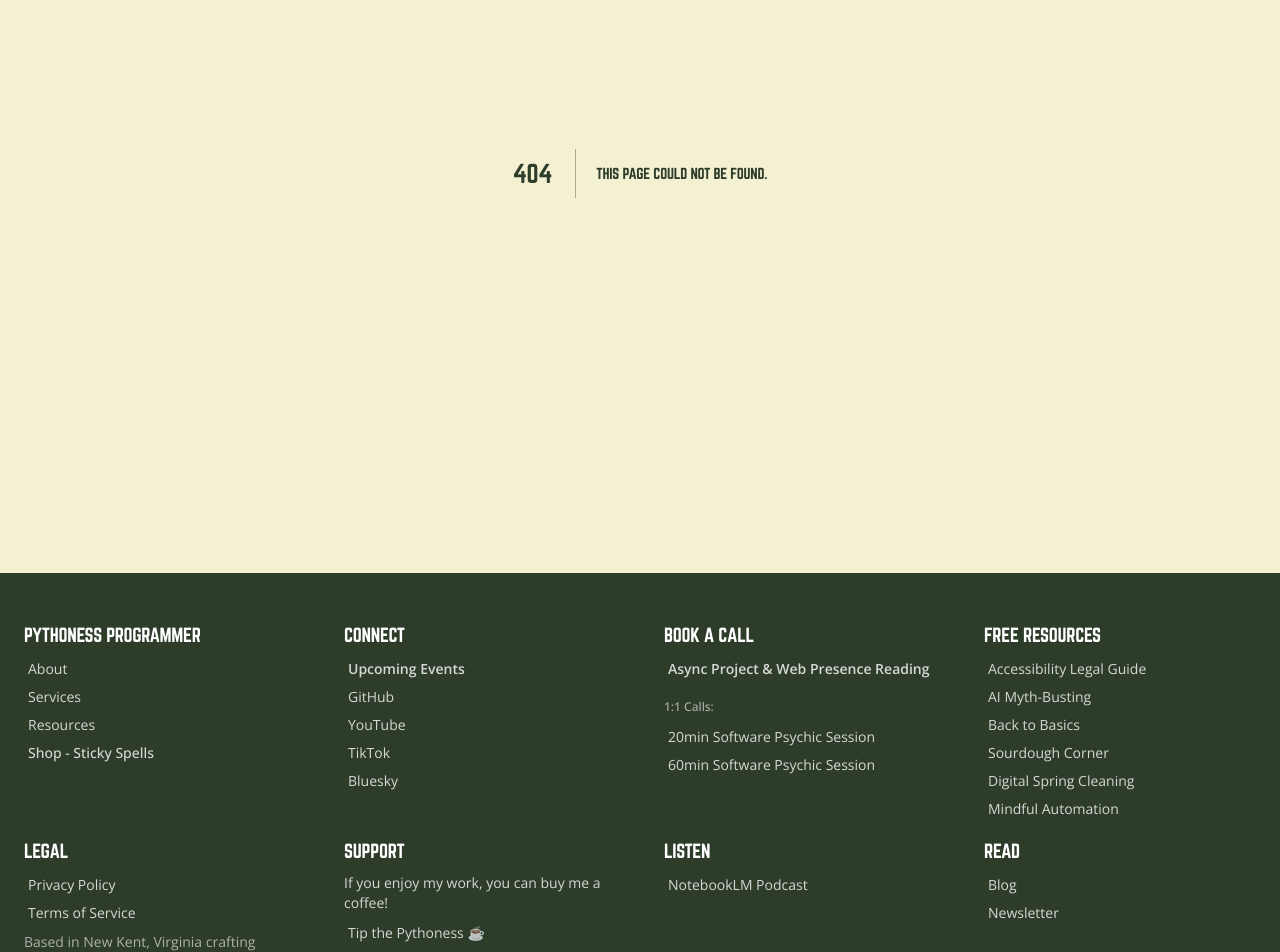
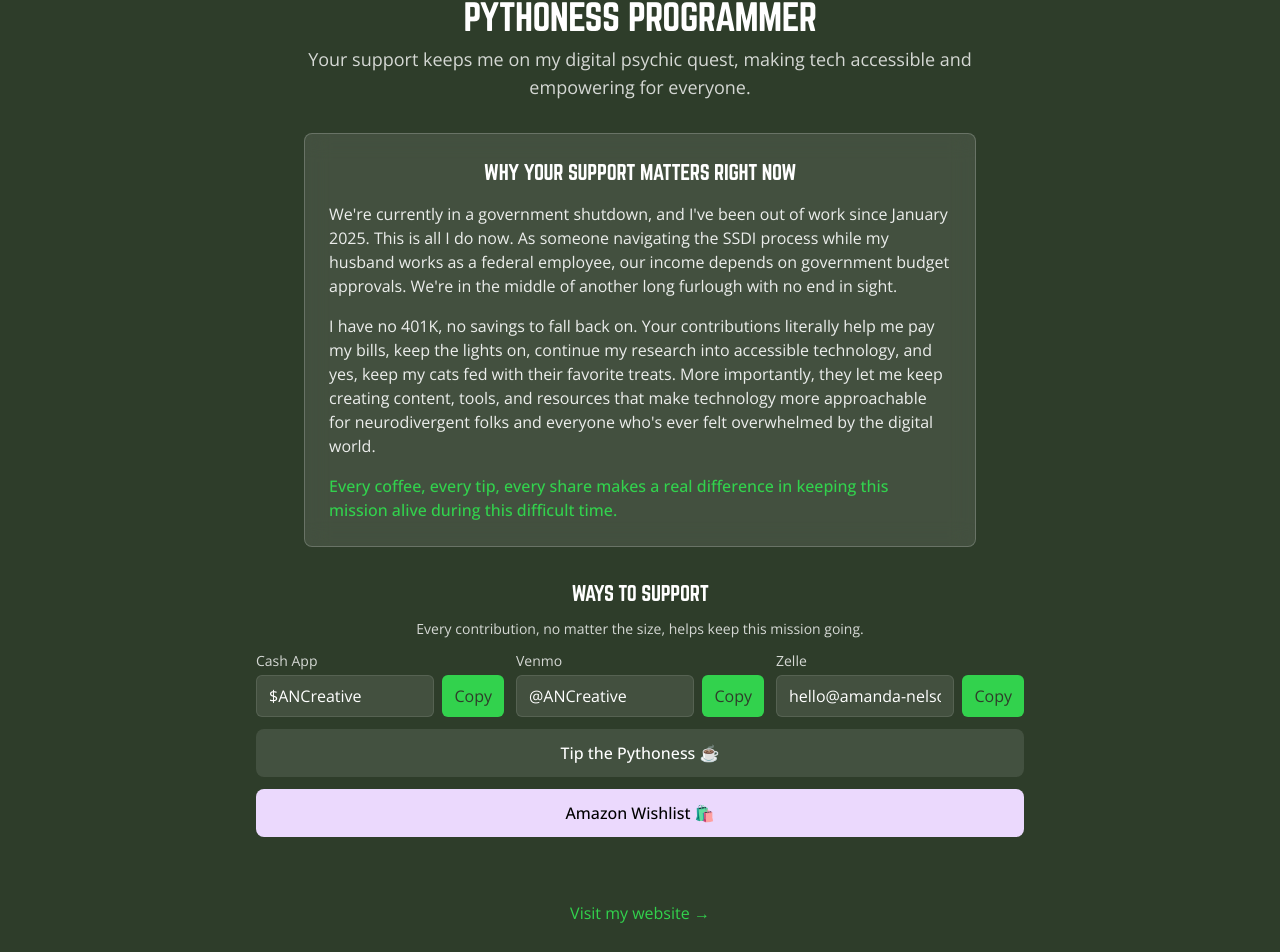
Before and after one commit to devandapaige/pythoness-programmer, a Next.js app: page /support in a window 1280 px wide. Before the commit this address had no page. Shown: the part 307-1259 px from the top of the page. Built offline with nearby package versions, Linux system fonts and the light colour scheme.

Commit message:
link page and footer updated
government shutdown mode

```diff
--- a/next.config.js
+++ b/next.config.js
@@ -3,6 +3,7 @@ const nextConfig = {
   output: 'export',
   reactStrictMode: true,
   images: {
+    unoptimized: true,
     remotePatterns: [
       {
         protocol: 'https',
--- /dev/null
+++ b/src/app/booknow/page.tsx
@@ -0,0 +1,31 @@
+'use client'
+
+import { useEffect } from 'react'
+import { useRouter } from 'next/navigation'
+
+export default function BookNowRedirect() {
+  const router = useRouter()
+
+  useEffect(() => {
+    // Redirect to Cal.com booking page
+    window.location.href = 'https://cal.com/pythoness'
+  }, [])
+
+  return (
+    <div className="min-h-screen bg-brand-green-dark text-white flex items-center justify-center">
+      <div className="text-center">
+        <h1 className="font-display text-2xl text-white mb-4">Redirecting to booking...</h1>
+        <p className="text-white/80 mb-6">
+          If you're not automatically redirected,
+          <a
+            href="https://cal.com/pythoness"
+            className="text-brand-green-accent hover:text-white underline ml-1"
+          >
+            click here
+          </a>
+        </p>
+        <div className="animate-spin rounded-full h-8 w-8 border-b-2 border-brand-green-accent mx-auto"></div>
+      </div>
+    </div>
+  )
+}
--- a/src/app/links/page.tsx
+++ b/src/app/links/page.tsx
@@ -101,6 +101,11 @@ const supportLinks: LinkItem[] = [
     name: 'Tip the Pythoness ☕',
     url: 'https://buy.stripe.com/eVaeWq6303RIejK28g',
     color: 'bg-white/10 hover:bg-white/20'
+  },
+  {
+    name: 'Amazon Wishlist 🛍️',
+    url: 'https://www.amazon.com/hz/wishlist/ls/1ZXXDBUXYDDOC?ref_=wl_share',
+    color: 'bg-brand-purple-light text-black hover:bg-brand-purple-light/90'
   }
 ]
 
@@ -196,20 +201,18 @@ export default function LinksPage() {
           </p>
         </div>
 
-        {/* Events & Connect Section */}
+        {/* Support Banner Section */}
         <div className="text-center mb-8">
           <div className="bg-white/10 backdrop-blur-md border border-white/20 rounded-lg p-6 max-w-md mx-auto">
-            <h2 className="font-display text-xl text-white mb-3">Stay Updated & Connect</h2>
+            <h2 className="font-display text-xl text-white mb-3">Support Needed</h2>
             <p className="text-white/80 text-sm mb-4">
-              Join my upcoming events, workshops, co-working sessions, and more.
+              Government shutdown impact - help keep this digital psychic quest alive!
             </p>
             <Link
-              href="https://luma.com/pythoness"
-              target="_blank"
-              rel="noopener noreferrer"
+              href="/support"
               className="bg-brand-green-accent text-brand-green-dark px-6 py-3 rounded-lg font-medium hover:bg-brand-green-accent/90 transition-colors inline-block mb-4"
             >
-              Upcoming Events
+              Support the Pythoness
             </Link>
 
             {/* Social Media Links */}
@@ -382,10 +385,10 @@ export default function LinksPage() {
             <div className="space-y-3">
               <h2 className="font-display text-xl text-white text-center">Support</h2>
               <p className="text-white/80 text-sm text-center mb-3">
-                If you enjoy my work, you can buy me a coffee!
+                Help keep this digital psychic quest alive during the shutdown!
               </p>
               {/* Direct support usernames */}
-              <div className="grid grid-cols-1 md:grid-cols-2 gap-3">
+              <div className="grid grid-cols-1 md:grid-cols-3 gap-3">
                 <CopyField
                   label="Cash App"
                   value="$ANCreative"
@@ -395,6 +398,11 @@ export default function LinksPage() {
                   label="Venmo"
                   value="@ANCreative"
                   ariaLabel="Venmo username"
+                />
+                <CopyField
+                  label="Zelle"
+                  value="hello@amanda-nelson.com"
+                  ariaLabel="Zelle email address"
                 />
               </div>
               <div className="space-y-3">
--- /dev/null
+++ b/src/app/support/page.tsx
@@ -0,0 +1,140 @@
+import Image from 'next/image'
+import Link from 'next/link'
+import { Metadata } from 'next'
+import CopyField from '@/components/CopyField'
+
+export const metadata: Metadata = {
+  title: 'Support the Pythoness | Pythoness Programmer',
+  description: 'Support the Pythoness Programmer through tips, donations, and other ways to show appreciation for the work.',
+}
+
+// Define interface for link objects
+interface LinkItem {
+  name: string;
+  url: string;
+  color: string;
+  icon?: string;
+  boldPart?: string;
+}
+
+// Support links section
+const supportLinks: LinkItem[] = [
+  {
+    name: 'Tip the Pythoness ☕',
+    url: 'https://buy.stripe.com/eVaeWq6303RIejK28g',
+    color: 'bg-white/10 hover:bg-white/20'
+  },
+  {
+    name: 'Amazon Wishlist 🛍️',
+    url: 'https://www.amazon.com/hz/wishlist/ls/1ZXXDBUXYDDOC?ref_=wl_share',
+    color: 'bg-brand-purple-light text-black hover:bg-brand-purple-light/90'
+  }
+]
+
+export default function SupportPage() {
+  return (
+    <div className="min-h-screen bg-brand-green-dark text-white py-12 px-4">
+      <div className="max-w-3xl mx-auto flex flex-col items-center">
+        {/* Profile Section */}
+        <div className="text-center mb-8">
+          <div className="mb-4 relative mx-auto">
+            <div className="w-32 h-32 md:w-40 md:h-40 rounded-full overflow-hidden border-4 border-brand-green-accent relative mx-auto">
+              <Image
+                src="/images/headshot.png"
+                alt="Pythoness Programmer"
+                fill
+                className="object-cover"
+                priority
+              />
+            </div>
+          </div>
+          <Link href="/" className="hover:opacity-80 transition-opacity">
+            <h1 className="font-display text-3xl md:text-4xl text-white mb-2">Pythoness Programmer</h1>
+          </Link>
+          <p className="text-white/80 max-w-2xl mx-auto text-lg">
+            Your support keeps me on my digital psychic quest, making tech accessible and empowering for everyone.
+          </p>
+        </div>
+
+        {/* Personal Story Section */}
+        <div className="bg-white/10 backdrop-blur-md border border-white/20 rounded-lg p-6 mb-8 max-w-2xl">
+          <h2 className="font-display text-xl text-white mb-4 text-center">Why Your Support Matters Right Now</h2>
+          <div className="text-white/90 space-y-4 text-left">
+            <p>
+              We're currently in a government shutdown, and I've been out of work since January 2025. This is all I do now.
+              As someone navigating the SSDI process while my husband works as a federal employee, our income depends on
+              government budget approvals. We're in the middle of another long furlough with no end in sight.
+            </p>
+            <p>
+              I have no 401K, no savings to fall back on. Your contributions literally help me pay my bills, keep the lights on,
+              continue my research into accessible technology, and yes, keep my cats fed with their favorite treats.
+              More importantly, they let me keep creating content, tools, and resources that make technology more approachable
+              for neurodivergent folks and everyone who's ever felt overwhelmed by the digital world.
+            </p>
+            <p className="text-brand-green-accent font-medium">
+              Every coffee, every tip, every share makes a real difference in keeping this mission alive during this difficult time.
+            </p>
+          </div>
+        </div>
+
+        {/* Support Links section */}
+        <div className="w-full space-y-8">
+          {supportLinks.length > 0 && (
+            <div className="space-y-3">
+              <h2 className="font-display text-xl text-white text-center">Ways to Support</h2>
+              <p className="text-white/80 text-sm text-center mb-3">
+                Every contribution, no matter the size, helps keep this mission going.
+              </p>
+              {/* Direct support usernames */}
+              <div className="grid grid-cols-1 md:grid-cols-3 gap-3">
+                <CopyField
+                  label="Cash App"
+                  value="$ANCreative"
+                  ariaLabel="Cash App username"
+                />
+                <CopyField
+                  label="Venmo"
+                  value="@ANCreative"
+                  ariaLabel="Venmo username"
+                />
+                <CopyField
+                  label="Zelle"
+                  value="hello@amanda-nelson.com"
+                  ariaLabel="Zelle email address"
+                />
+              </div>
+              <div className="space-y-3">
+                {supportLinks.map((link) => (
+                  <Link
+                    key={link.name}
+                    href={link.url}
+                    target="_blank"
+                    rel="noopener noreferrer"
+                    className={`block ${link.color} py-2.5 md:py-3 px-6 rounded-lg text-center transition-transform hover:scale-105 focus:outline-none focus:ring-2 focus:ring-brand-green-accent focus:ring-offset-2 focus:ring-offset-brand-green-dark font-medium`}
+                  >
+                    {link.name}
+                  </Link>
+                ))}
+              </div>
+            </div>
+          )}
+
+          {/* Link to Main Website */}
+          <div className="pt-8 text-center">
+            <Link
+              href="/"
+              className="inline-flex items-center text-brand-green-accent hover:text-white transition-colors focus:outline-none focus:ring-2 focus:ring-brand-green-accent focus:ring-offset-2 focus:ring-offset-brand-green-dark"
+            >
+              <span>Visit my website →</span>
+            </Link>
+          </div>
+        </div>
+
+        {/* Footer */}
+        <div className="mt-12 text-center text-white/60 text-sm">
+          <p>© {new Date().getFullYear()} Pythoness Programmer</p>
+        </div>
+      </div>
+    </div>
+  )
+}
--- a/src/components/Footer.tsx
+++ b/src/components/Footer.tsx
@@ -50,7 +50,7 @@ export default function Footer() {
           {/* Calendar Links */}
           <FooterSection title="Book a Call">
             <ul className="space-y-1" role="list" aria-label="Booking options">
-              <li><Link href="https://cal.com/pythoness/async" target="_blank" rel="noopener noreferrer" className={`${footerLinkClass} font-semibold`}>Async Project & Web Presence Reading</Link></li>
+              <li><Link href="https://cal.com/pythoness/async" target="_blank" rel="noopener noreferrer" className={`${footerLinkClass} font-semibold`}>Async Digital Psychic Reading</Link></li>
               <li className="pt-2 pb-1"><span className="text-white/60 text-xs font-medium">1:1 Calls:</span></li>
               <li><Link href="https://cal.com/pythoness/20min" target="_blank" rel="noopener noreferrer" className={footerLinkClass}>20min Software Psychic Session</Link></li>
               <li><Link href="https://cal.com/pythoness/60min" target="_blank" rel="noopener noreferrer" className={footerLinkClass}>60min Software Psychic Session</Link></li>
@@ -80,9 +80,9 @@ export default function Footer() {
             </ul>
           </FooterSection>
           <FooterSection title="Support">
-            <p className="text-white/80 text-sm mb-1">If you enjoy my work, you can buy me a coffee!</p>
+            <p className="text-white/80 text-sm mb-1">Help keep this digital psychic quest alive!</p>
             <ul className="space-y-1" role="list" aria-label="Support options">
-              <li><Link href="https://buy.stripe.com/eVaeWq6303RIejK28g" target="_blank" rel="noopener noreferrer" className={footerLinkClass}>Tip the Pythoness ☕</Link></li>
+              <li><Link href="/support" className={footerLinkClass}>Support the Pythoness ☕</Link></li>
             </ul>
           </FooterSection>
           <FooterSection title="Listen">
```
Also changed, not shown: 2 other files (tests, documents, lock files or other folders).
